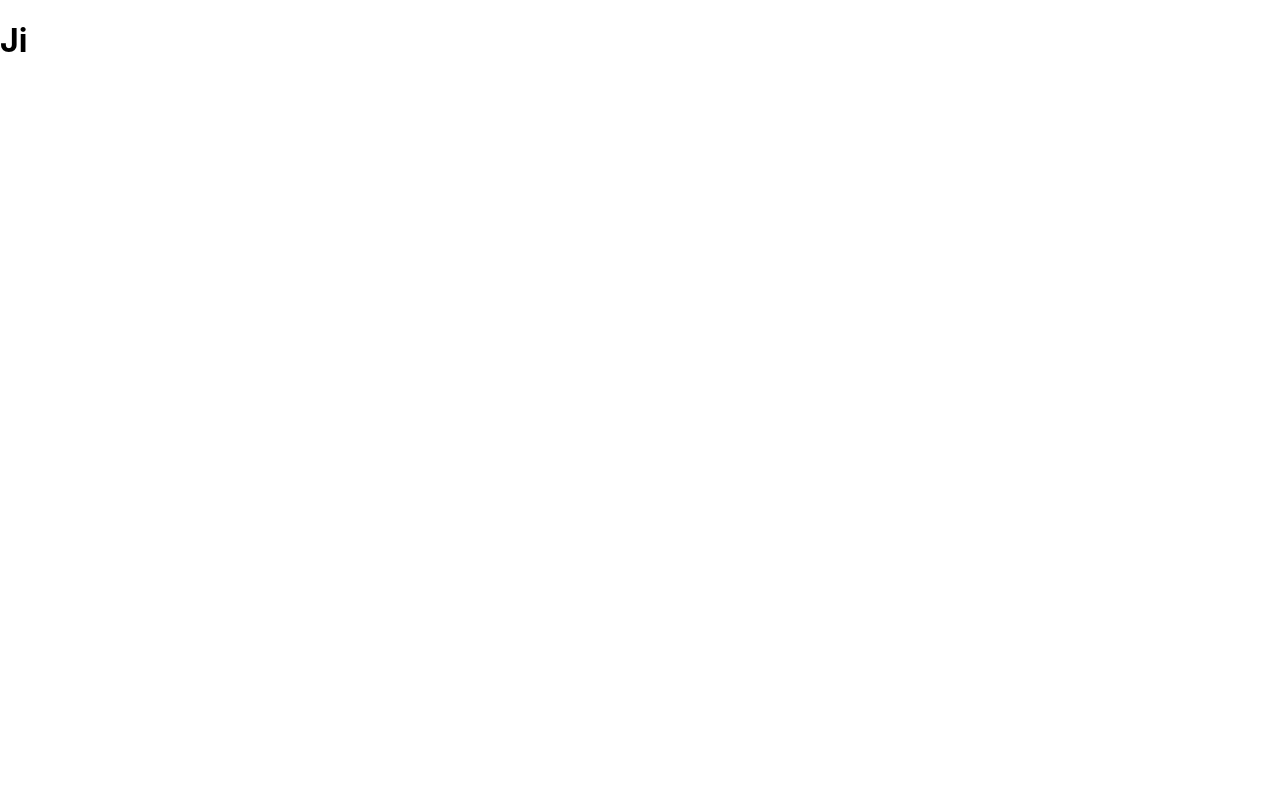
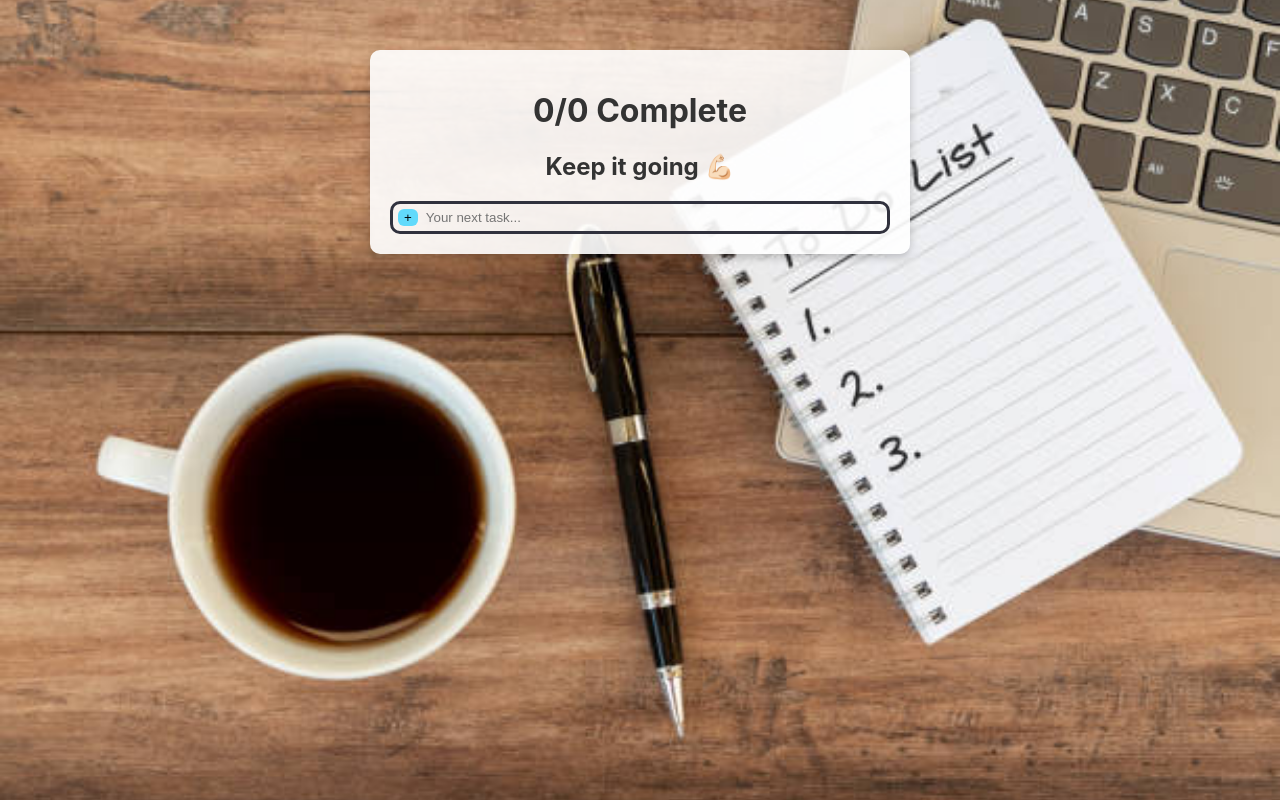
Before and after one commit to uday-Kiran-manthena/todolist-app, a React (Create React App) app: page / in a window 1280 px wide. Built offline with nearby package versions, Linux system fonts and the light colour scheme.

Commit message:
Updated feature X to do Y

```diff
--- a/src/App.css
+++ b/src/App.css
@@ -1,38 +1,47 @@
-.App {
-  text-align: center;
+body {
+  background-image: url("./todolist_bg.jpg"); /* Replace with your image path */
+  background-size: cover;
+  background-position: center;
+  background-attachment: fixed;
+  position: relative;
 }
 
-.App-logo {
-  height: 40vmin;
-  pointer-events: none;
+body::before {
+  content: "";
+  position: absolute;
+  top: 0;
+  left: 0;
+  right: 0;
+  bottom: 0;
+  z-index: -1;
 }
 
-@media (prefers-reduced-motion: no-preference) {
-  .App-logo {
-    animation: App-logo-spin infinite 20s linear;
+/* Style the todolist container */
+.todolist-container {
+  background-color: rgba(
+    255,
+    255,
+    255,
+    0.9
+  ); /* Background color with some transparency */
+  padding: 20px;
+  border-radius: 10px;
+  max-width: 500px;
+  margin: 50px auto;
+  box-shadow: 0 4px 8px rgba(0, 0, 0, 0.2);
+  position: relative;
+  z-index: 1;
+}
+
+@media screen and (max-width: 600px) {
+  .todolist-container {
+    margin: 50px 15px;
   }
 }
 
-.App-header {
-  background-color: #282c34;
-  min-height: 100vh;
-  display: flex;
-  flex-direction: column;
-  align-items: center;
-  justify-content: center;
-  font-size: calc(10px + 2vmin);
-  color: white;
+/* Additional styles for headings */
+.todolist-container h1,
+.todolist-container h2 {
+  text-align: center;
+  color: #333;
 }
-
-.App-link {
-  color: #61dafb;
-}
-
-@keyframes App-logo-spin {
-  from {
-    transform: rotate(0deg);
-  }
-  to {
-    transform: rotate(360deg);
-  }
-}
--- a/src/App.js
+++ b/src/App.js
@@ -1,9 +1,88 @@
+import { useState, useEffect } from "react";
+import TaskInput from "./components/TaskInput";
+import TaskList from "./components/TaskList";
 import "./App.css";
 
 function App() {
+  // Initialize tasks from localStorage with useState functional update
+  const [tasks, setTasks] = useState(() => {
+    const storedTasks = JSON.parse(localStorage.getItem("tasks"));
+    return storedTasks || [];
+  });
+
+  // Sync tasks to localStorage whenever tasks change
+  useEffect(() => {
+    localStorage.setItem("tasks", JSON.stringify(tasks));
+  }, [tasks]);
+
+  // Function to add a new task
+  function addTask(name) {
+    if (name.trim() === "") {
+      return; // Do not add a task if the name is an empty string
+    }
+    setTasks((prev) => [...prev, { name: name, done: false }]);
+  }
+
+  // Function to remove a task by index
+  function removeTask(indexToRemove) {
+    setTasks((prev) =>
+      prev.filter((taskObject, index) => index !== indexToRemove)
+    );
+  }
+
+  // Function to update the 'done' status of a task
+  function updateTaskDone(taskIndex, newDone) {
+    setTasks((prev) => {
+      const newTasks = [...prev];
+      newTasks[taskIndex].done = newDone;
+      return newTasks;
+    });
+  }
+
+  // Calculate the number of completed tasks
+  const numberComplete = tasks.filter((t) => t.done).length;
+  // Calculate the total number of tasks
+  const numberTotal = tasks.length;
+
+  // Function to get the message based on the completion percentage
+  function getMessage() {
+    const percentage = (numberComplete / numberTotal) * 100;
+    if (percentage === 0) {
+      return "Try to do at least one! 🙏";
+    }
+    if (percentage === 100) {
+      return "Nice job for today! 🏝";
+    }
+    return "Keep it going 💪🏻";
+  }
+
+  // Function to rename a task by index
+  function renameTask(index, newName) {
+    setTasks((prev) => {
+      const newTasks = [...prev];
+      newTasks[index].name = newName;
+      return newTasks;
+    });
+  }
+
   return (
-    <div className="Hi">
-      <h1>Ji</h1>
+    <div className="todolist-container">
+      <h1>
+        {numberComplete}/{numberTotal} Complete
+      </h1>
+      <h2>{getMessage()}</h2>
+      {/* Render the TaskInput component to allow adding new tasks */}
+      <TaskInput onAdd={addTask} />
+      {/* Render the list of tasks using the TaskList component */}
+      {tasks.map((task, index) => (
+        <TaskList
+          key={index} // Ensure each child in a list has a unique key prop
+          {...task} // Spread the task object properties as props
+          onRename={(newName) => renameTask(index, newName)} // Pass rename function
+          onTrash={() => removeTask(index)} // Pass remove function
+          onToggle={(done) => updateTaskDone(index, done)} // Pass update done function
+        />
+      ))}
     </div>
   );
 }
--- /dev/null
+++ b/src/components/Checkbox/index.js
@@ -0,0 +1,23 @@
+export default function Checkbox({ checked = false, onClick }) {
+  return (
+    <div onClick={onClick}>
+      {/* Render unchecked state */}
+      {!checked && (
+        <div className="checkbox unchecked">
+          <svg xmlns="http://www.w3.org/2000/svg" viewBox="0 0 448 512">
+            <path d="M384 32C419.3 32 448 60.65 448 96V416C448 451.3 419.3 480 384 480H64C28.65 480 0 451.3 0 416V96C0 60.65 28.65 32 64 32H384zM384 80H64C55.16 80 48 87.16 48 96V416C48 424.8 55.16 432 64 432H384C392.8 432 400 424.8 400 416V96C400 87.16 392.8 80 384 80z" />
+          </svg>
+        </div>
+      )}
+
+      {/* Render checked state */}
+      {checked && (
+        <div className="checkbox checked">
+          <svg xmlns="http://www.w3.org/2000/svg" viewBox="0 0 448 512">
+            <path d="M64 32C28.7 32 0 60.7 0 96V416c0 35.3 28.7 64 64 64H384c35.3 0 64-28.7 64-64V96c0-35.3-28.7-64-64-64H64zM337 209L209 337c-9.4 9.4-24.6 9.4-33.9 0l-64-64c-9.4-9.4-9.4-24.6 0-33.9s24.6-9.4 33.9 0l47 47L303 175c9.4-9.4 24.6-9.4 33.9 0s9.4 24.6 0 33.9z" />
+          </svg>
+        </div>
+      )}
+    </div>
+  );
+}
--- /dev/null
+++ b/src/components/TaskInput/index.css
@@ -0,0 +1,21 @@
+form {
+  border: 3px solid #30313d;
+  border-radius: 10px;
+  padding: 5px;
+  display: flex;
+}
+form input[type="text"] {
+  background: none;
+  color: black;
+  outline: none;
+  border: 0;
+  padding: 0 8px;
+  display: block;
+  width: 100%;
+}
+form button {
+  background-color: #61dafb;
+  border: 0;
+  border-radius: 6px;
+  cursor: pointer;
+}
--- /dev/null
+++ b/src/components/TaskInput/index.js
@@ -0,0 +1,30 @@
+import { useState } from "react";
+import "./index.css";
+
+const TaskInput = (props) => {
+  const { onAdd } = props; // Destructure onAdd function from props
+  const [taskName, setTaskName] = useState(""); // State to hold the input value
+
+  // Handle form submission
+  function handleSubmit(ev) {
+    ev.preventDefault(); // Prevent the default form submission behavior
+    onAdd(taskName); // Call the onAdd function passed as a prop with the current task name
+    setTaskName(""); // Reset the input field to an empty string
+  }
+
+  return (
+    <form onSubmit={handleSubmit}>
+      {" "}
+      {/* Form submission handler */}
+      <button type="submit">+</button> {/* Submit button */}
+      <input
+        type="text"
+        value={taskName} // Bind the input value to taskName state
+        onChange={(ev) => setTaskName(ev.target.value)} // Update the state on input change
+        placeholder="Your next task..." // Placeholder text
+      />
+    </form>
+  );
+};
+
+export default TaskInput;
--- /dev/null
+++ b/src/components/TaskList/index.css
@@ -0,0 +1,65 @@
+div.task {
+  background-color: #30313d;
+  color: white;
+  border-radius: 10px;
+  padding: 5px 9px;
+  margin-top: 5px;
+  display: flex;
+  align-items: center;
+  transition: opacity 0.3s linear;
+}
+div.task svg {
+  height: 20px;
+  margin-right: 6px;
+  fill: #61dafb;
+}
+div.task.done {
+  opacity: 0.3;
+}
+div.task-name,
+div.task form {
+  flex-grow: 1;
+}
+div.task span {
+  position: relative;
+}
+div.task span:before {
+  content: "";
+  display: block;
+  width: 0;
+  height: 1px;
+  background-color: #ddd;
+  position: absolute;
+  top: 10px;
+  transition: width 0.1s linear;
+}
+div.task.done span:before {
+  width: 100%;
+}
+
+h1,
+h2 {
+  text-align: center;
+}
+
+div.checkbox {
+  display: flex;
+  align-items: center;
+}
+
+button.trash {
+  background: none;
+  border: none;
+  display: flex;
+  cursor: pointer;
+}
+button.trash svg {
+  fill: #888;
+  height: 14px;
+}
+div.task input {
+  border: 2px solid #555;
+  border-radius: 5px;
+  color: white;
+  padding: 2px 4px;
+}
--- /dev/null
+++ b/src/components/TaskList/index.js
@@ -0,0 +1,44 @@
+import { useState } from "react";
+import Checkbox from "../Checkbox/index"; // Importing Checkbox component
+import "./index.css"; // Importing component-specific styles
+
+export default function TaskList({ name, done, onToggle, onTrash, onRename }) {
+  const [editMode, setEditMode] = useState(false); // State to manage edit mode
+
+  return (
+    <div className={"task " + (done ? "done" : "")}>
+      {/* Checkbox component for task completion status */}
+      <Checkbox checked={done} onClick={() => onToggle(!done)} />
+
+      {/* Display task name when not in edit mode */}
+      {!editMode && (
+        <div className="task-name" onClick={() => setEditMode((prev) => !prev)}>
+          <span>{name}</span>
+        </div>
+      )}
+
+      {/* Form for editing task name when in edit mode */}
+      {editMode && (
+        <form
+          onSubmit={(ev) => {
+            ev.preventDefault();
+            setEditMode(false); // Exit edit mode on form submission
+          }}
+        >
+          <input
+            type="text"
+            value={name} // Display current task name in input field
+            onChange={(ev) => onRename(ev.target.value)} // Handle name change
+          />
+        </form>
+      )}
+
+      {/* Button to delete task */}
+      <button className="trash" onClick={onTrash}>
+        <svg xmlns="http://www.w3.org/2000/svg" viewBox="0 0 448 512">
+          <path d="M135.2 17.7L128 32H32C14.3 32 0 46.3 0 64S14.3 96 32 96H416c17.7 0 32-14.3 32-32s-14.3-32-32-32H320l-7.2-14.3C307.4 6.8 296.3 0 284.2 0H163.8c-12.1 0-23.2 6.8-28.6 17.7zM416 128H32L53.2 467c1.6 25.3 22.6 45 47.9 45H346.9c25.3 0 46.3-19.7 47.9-45L416 128z" />
+        </svg>
+      </button>
+    </div>
+  );
+}
```
Also changed, not shown: src/todolist_bg.jpg (added).
